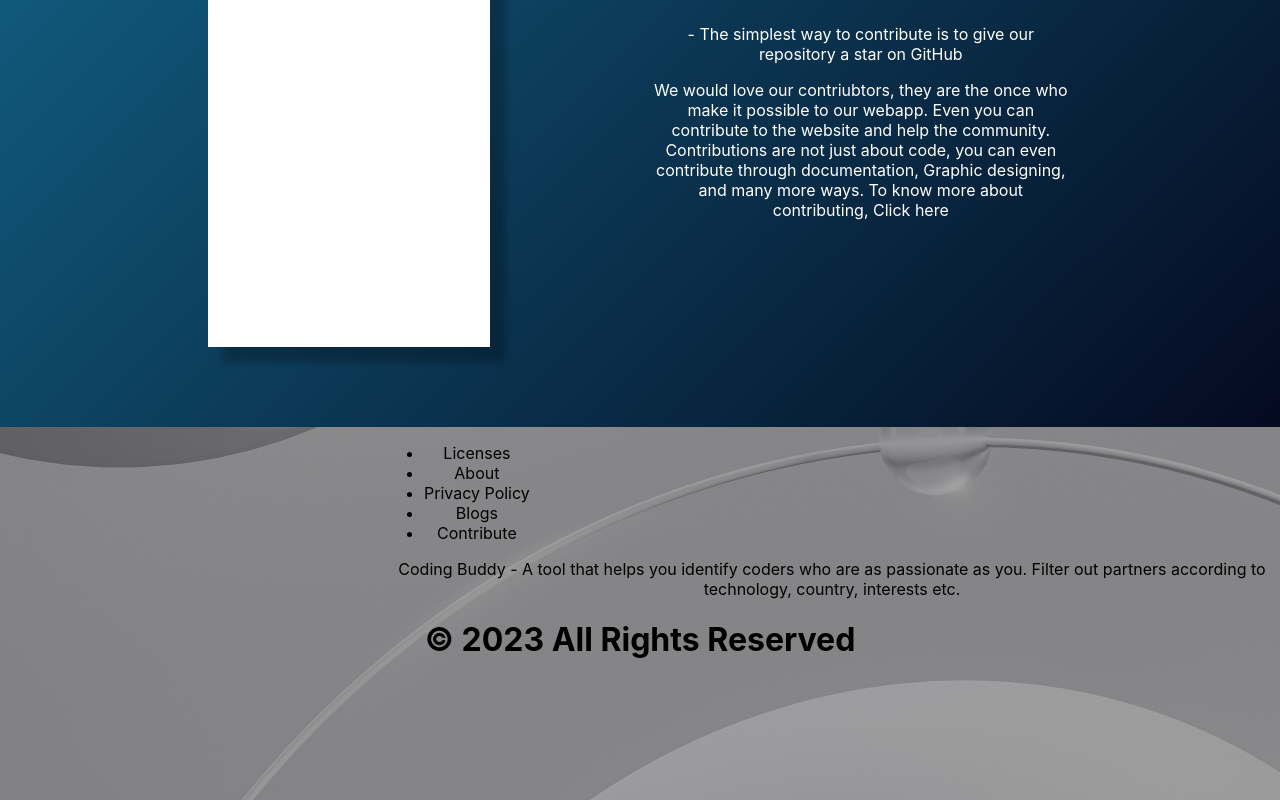
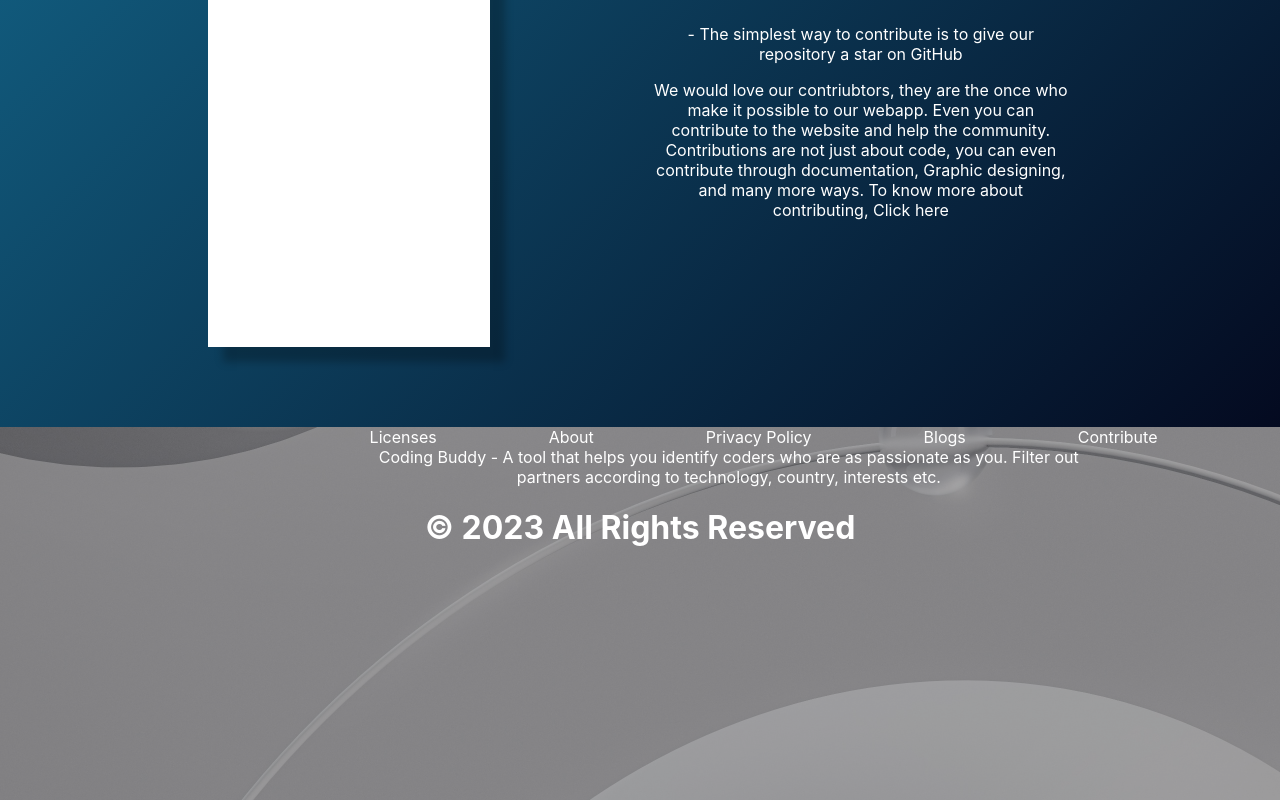
Before and after one commit to 1Shubham7/code-buddy, a React (Create React App) app: page / in a window 1280 px wide. Shown: the part 2788-3588 px from the top of the page. Built offline with nearby package versions, Linux system fonts and the light colour scheme.

Commit message:
working on footer

```diff
--- a/src/components/contribute/Contribute.jsx
+++ b/src/components/contribute/Contribute.jsx
@@ -16,7 +16,7 @@ export default function Contribute() {
           make it possible to our webapp. Even you can contribute
           to the website and help the community. Contributions are not
            just about code, you can even contribute through documentation,
-           Graphic designing, and many more ways. To know more about contributing, <a href="https://github.com/1shubham7/coding-buddy">Click here</a></p>
+           Graphic designing, and many more ways. To know more about contributing, <a href="https://github.com/1Shubham7/code-buddy">Click here</a></p>
       </div>
 
     </div>
--- a/src/components/footer/Footer.jsx
+++ b/src/components/footer/Footer.jsx
@@ -10,13 +10,11 @@ export default function Footer() {
       </div>
       <div className="text-part">
         <div className="text-links">
-          <ul>
-            <li className="my-text-link">Licenses</li>
-            <li className="my-text-link">About</li>
-            <li className="my-text-link">Privacy Policy</li>
-            <li className="my-text-link">Blogs</li>
-            <li className="my-text-link">Contribute</li>
-          </ul>
+            <a href="#licenses" className="my-text-link-1">Licenses</a>
+            <a href="#about" className="my-text-link-2">About</a>
+            <a href="#privacy" className="my-text-link">Privacy Policy</a>
+            <a href="#blogs" className="my-text-link">Blogs</a>
+            <a href="#contribute" className="my-text-link">Contribute</a>
         </div>
         <div className="text-para">Coding Buddy - A tool that helps you identify coders who are as passionate as you. Filter out partners according to technology, country, interests etc.</div>
       </div>
--- a/src/components/footer/footer.css
+++ b/src/components/footer/footer.css
@@ -3,6 +3,8 @@
     height: 373px;
     background-image: url('Footer.png');
     /* backgound: lightgray 0px -373.5px / 100% 270.241% no-repeat, rgba(32, 25, 25, 0.64); */
+    color: #fff;
+
 }
 
 .footer-container{
@@ -14,14 +16,16 @@
 }
 
 .text-part{
+    flex-basis: 70%;
+    padding-right: 3rem;
+}
 
-    flex-basis: 70%;
+.text-para{
+    padding-right: 9rem;
 }
 
 .text-links{
     display: flex;
+    flex-direction: row;
+    gap: 7rem;
 }
-
-.my-text-link{
-    flex-basis: 25%
-}
```
